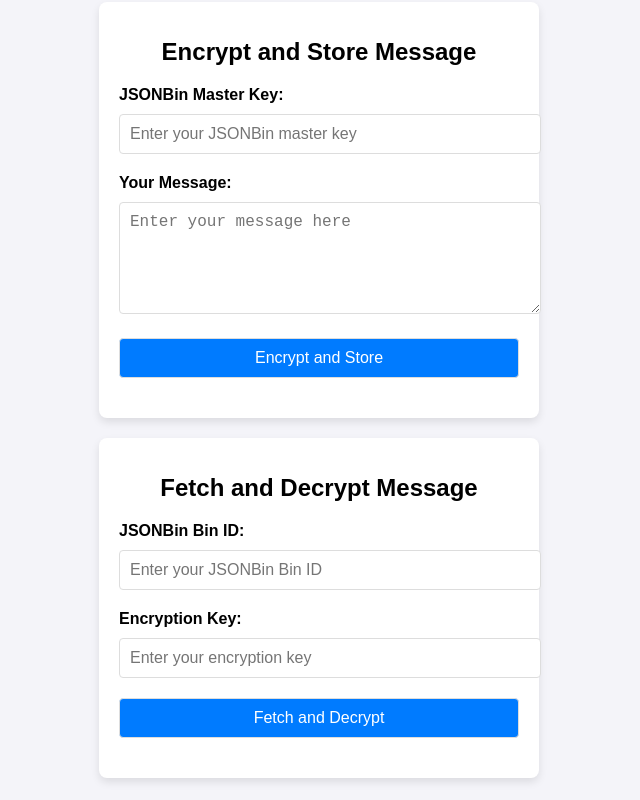
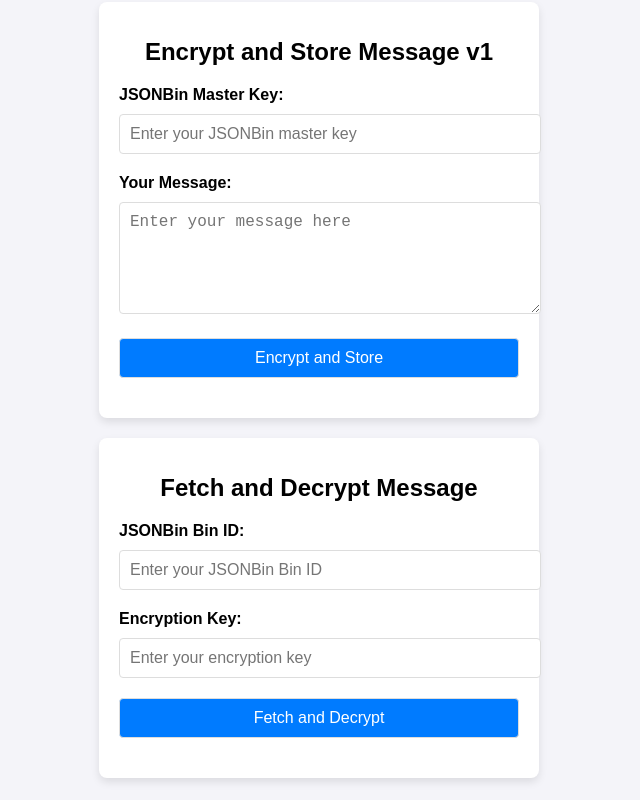
Before and after one commit to f6kgby9lg7ob35k8uo34/json, a plain HTML site: page index.html in a window 1280 px wide. Shown: the whole page, without its empty margins (321-961 px from the left). Drawn offline with Linux system fonts and the light colour scheme.

Commit message:
Update index.html

```diff
--- a/index.html
+++ b/index.html
@@ -64,7 +64,7 @@
 </head>
 <body>
     <div class="container">
-        <h1>Encrypt and Store Message</h1>
+        <h1>Encrypt and Store Message v1</h1>
         <label for="masterKey">JSONBin Master Key:</label>
         <input type="text" id="masterKey" placeholder="Enter your JSONBin master key" required>
 
```
